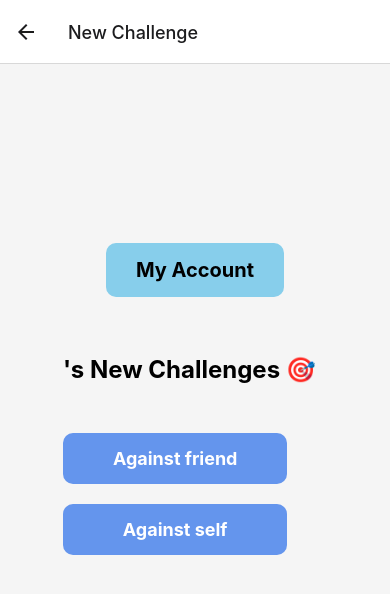
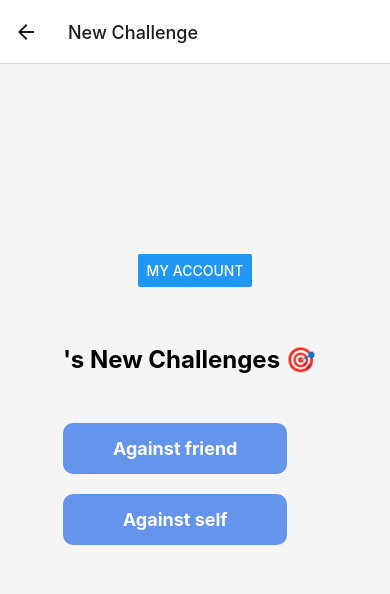
Before and after one commit to mikeold-2008/northcoders-final-project, a React Native app: screen /NewChal in a window 390 px wide. Shown: the top 594 px of the page. Built offline with nearby package versions, Linux system fonts and the light colour scheme.

Commit message:
working my account buttons across all pages

```diff
--- a/src/CurrentChallenges.js
+++ b/src/CurrentChallenges.js
@@ -7,7 +7,10 @@ import SoloUserCallenge from './SoloCurrentChallenge';
   const PersonalChallengeButton = ({ score, status, onPress, navigation }) => {
     return (
       <View style={styles.container}>
-        <MyAccountButton onPress={() => navigation.navigate('MyAccount')} />
+
+    <Button title={`My Account`}
+          onPress={() => navigation.navigate('MyAccountScreen')} />
+
         <TouchableOpacity onPress={onPress} style={styles.button}>
           <Text style={styles.buttonText}>My Personal Challenge</Text>
           <Text style={styles.scoreText}>Score: {score}</Text>
--- a/src/NewChallenge.js
+++ b/src/NewChallenge.js
@@ -31,7 +31,9 @@ const NewChal = ({navigation}) => {
 
     return (
       <SafeAreaView style={styles.container}>
-            <MyAccountButton onPress={() => navigation.navigate('MyAccount')} />
+
+    <Button title={`My Account`}
+          onPress={() => navigation.navigate('MyAccountScreen')} />
 
         <View>
           <Text style={styles.title}>
--- a/src/RecentWorkout.js
+++ b/src/RecentWorkout.js
@@ -17,7 +17,7 @@ import axios from "axios";
 import Dropdown from "./Dropdown";
 import { inline } from "react-native-web/dist/cjs/exports/StyleSheet/compiler";
 
-const RecentWorkout = () => {
+const RecentWorkout = ({navigation}) => {
   const [recentActivities, setRecentActivities] = useState([]);
   const [addActivity, setAddActivity] = useState(false);
   const [modalVisible, setModalVisible] = useState(false);
@@ -61,8 +61,9 @@ const RecentWorkout = () => {
   return (
     <SafeAreaView style={styles.container}>
       <View>
-        <Text style={styles.title}>History</Text>
-        <MyAccountButton onPress={() => navigation.navigate("MyAccount")} />
+
+    <Button title={`My Account`}
+          onPress={() => navigation.navigate('MyAccountScreen')} />
 
         {recentActivities.length ? (
           <FlatList
```
